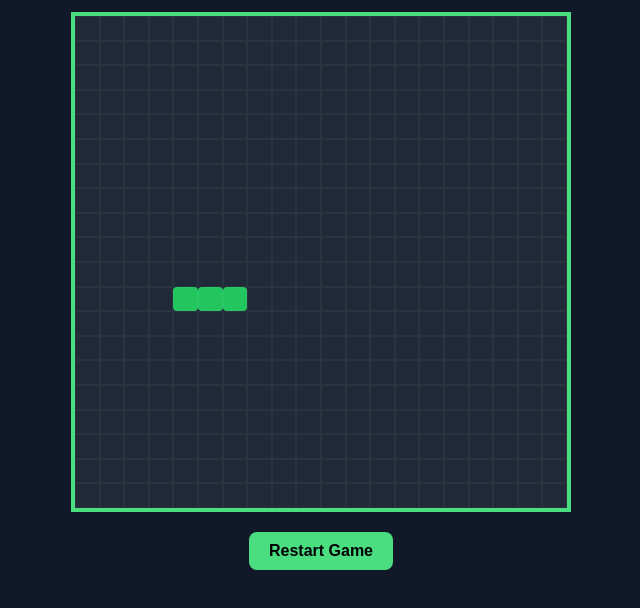
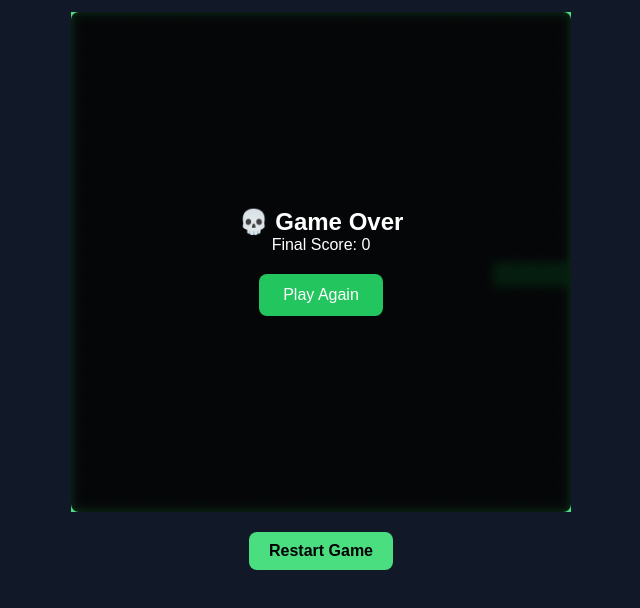
Before and after one commit to Soumya23Ojha/Snake-Game-, a plain HTML site: page index.html in a window 1280 px wide. Shown: the part 154-762 px from the top of the page, without its empty margins (319-959 px from the left). Drawn offline with Linux system fonts and the light colour scheme.

Commit message:
changes in the game over block

```diff
--- a/CSS/style.css
+++ b/CSS/style.css
@@ -68,3 +68,48 @@ h1 {
     background: #22c55e;
     border-radius: 4px;
 }
+
+#game-over-screen{
+    position: absolute;
+    top: 0;
+    left: 0;
+
+    width: 100%;
+    height: 100%;
+
+    background: rgba(0,0,0,0.85);
+    backdrop-filter: blur(5px);
+
+    display: flex;
+    flex-direction: column;
+    justify-content: center;
+    align-items: center;
+
+    border-radius: 8px;
+
+    z-index: 100;
+}
+
+.hidden{
+    display: none !important;
+}
+
+#play-again-btn{
+    margin-top: 20px;
+    padding: 12px 24px;
+
+    border: none;
+    border-radius: 8px;
+
+    background: #22c55e;
+    color: white;
+
+    cursor: pointer;
+    font-size: 1rem;
+}
+
+.game-wrapper{
+    position: relative;
+    width: 500px;
+    height: 500px;
+}
--- a/JS/script.js
+++ b/JS/script.js
@@ -1,14 +1,19 @@
 const board = document.getElementById("game-board");
 
 const GRID_SIZE = 20;
+
+let gameOver = false;
+let score = 0;
 
 let snake = [
     { x: 10, y: 10 },
     { x: 9, y: 10 },
     { x: 8, y: 10 }
 ];
+
 let direction = "right";
 
+// Create Board
 function createBoard() {
     board.innerHTML = "";
 
@@ -19,20 +24,34 @@ function createBoard() {
     }
 }
 
+// Draw Snake
 function drawSnake() {
     const cells = document.querySelectorAll(".cell");
 
     snake.forEach(segment => {
         const index = segment.y * GRID_SIZE + segment.x;
-        cells[index].classList.add("snake");
+
+        if (index >= 0 && index < cells.length) {
+            cells[index].classList.add("snake");
+        }
     });
 }
 
+// Render Game
+function render() {
+    createBoard();
+    drawSnake();
+}
+
+// Move Snake
 function moveSnake() {
+
+    if (gameOver) return;
 
     const head = { ...snake[0] };
 
-    switch(direction) {
+    switch (direction) {
+
         case "up":
             head.y--;
             break;
@@ -50,49 +69,112 @@ function moveSnake() {
             break;
     }
 
+    // Wall Collision
+    if (
+        head.x < 0 ||
+        head.x >= GRID_SIZE ||
+        head.y < 0 ||
+        head.y >= GRID_SIZE
+    ) {
+
+        gameOver = true;
+
+        const finalScore =
+            document.getElementById("final-score");
+
+        if (finalScore) {
+            finalScore.textContent = score;
+        }
+
+        const gameOverScreen =
+            document.getElementById("game-over-screen");
+
+        if (gameOverScreen) {
+            gameOverScreen.classList.remove("hidden");
+        }
+
+        return;
+    }
+
     snake.unshift(head);
-
     snake.pop();
 
     render();
 }
 
+// Keyboard Controls
 document.addEventListener("keydown", (event) => {
 
-    switch(event.key) {
+    switch (event.key) {
 
         case "ArrowUp":
-            if(direction !== "down") {
+            if (direction !== "down") {
                 direction = "up";
             }
             break;
 
         case "ArrowDown":
-            if(direction !== "up") {
+            if (direction !== "up") {
                 direction = "down";
             }
             break;
 
         case "ArrowLeft":
-            if(direction !== "right") {
+            if (direction !== "right") {
                 direction = "left";
             }
             break;
 
         case "ArrowRight":
-            if(direction !== "left") {
+            if (direction !== "left") {
                 direction = "right";
             }
             break;
     }
-
 });
 
-function render() {
-    createBoard();
-    drawSnake();
+// Restart Function
+function restartGame() {
+
+    snake = [
+        { x: 10, y: 10 },
+        { x: 9, y: 10 },
+        { x: 8, y: 10 }
+    ];
+
+    direction = "right";
+    gameOver = false;
+    score = 0;
+
+    document.getElementById("score").textContent = score;
+
+    const gameOverScreen =
+        document.getElementById("game-over-screen");
+
+    if (gameOverScreen) {
+        gameOverScreen.classList.add("hidden");
+    }
+
+    render();
 }
 
+// Restart Button
+const restartBtn =
+    document.getElementById("restart-btn");
+
+if (restartBtn) {
+    restartBtn.addEventListener("click", restartGame);
+}
+
+// Play Again Button
+const playAgainBtn =
+    document.getElementById("play-again-btn");
+
+if (playAgainBtn) {
+    playAgainBtn.addEventListener("click", restartGame);
+}
+
+// Start Game
 render();
 
 setInterval(moveSnake, 300);
--- a/index.html
+++ b/index.html
@@ -16,7 +16,16 @@
             Score: <span id="score">0</span>
         </div>
 
-        <div id="game-board"></div>
+        <div class="game-wrapper">
+
+            <div id="game-board"></div>
+
+            <div id="game-over-screen" class="hidden">
+                <h2>💀 Game Over</h2>
+                <p>Final Score: <span id="final-score">0</span></p>
+                <button id="play-again-btn">Play Again</button>
+            </div>
+        </div>
 
         <button id="restart-btn">Restart Game</button>
     </div>
```
